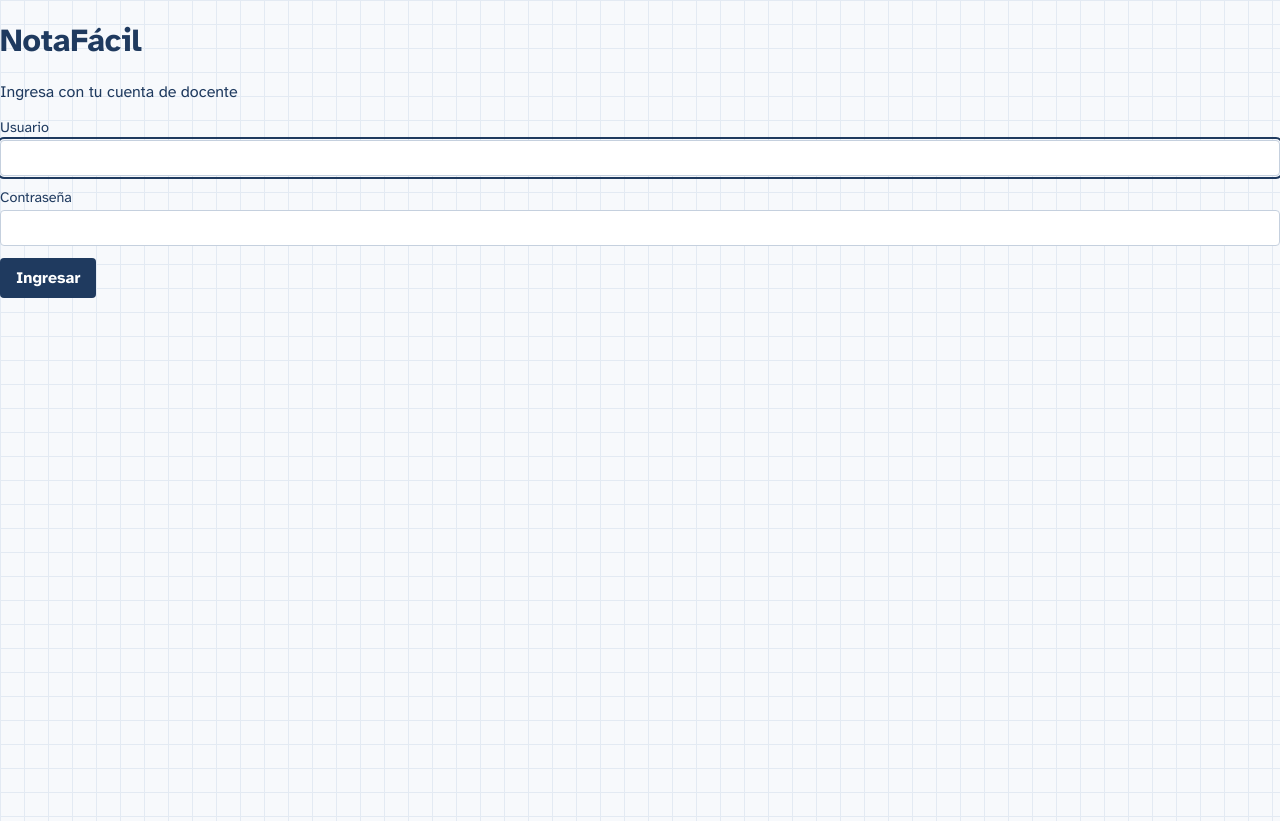
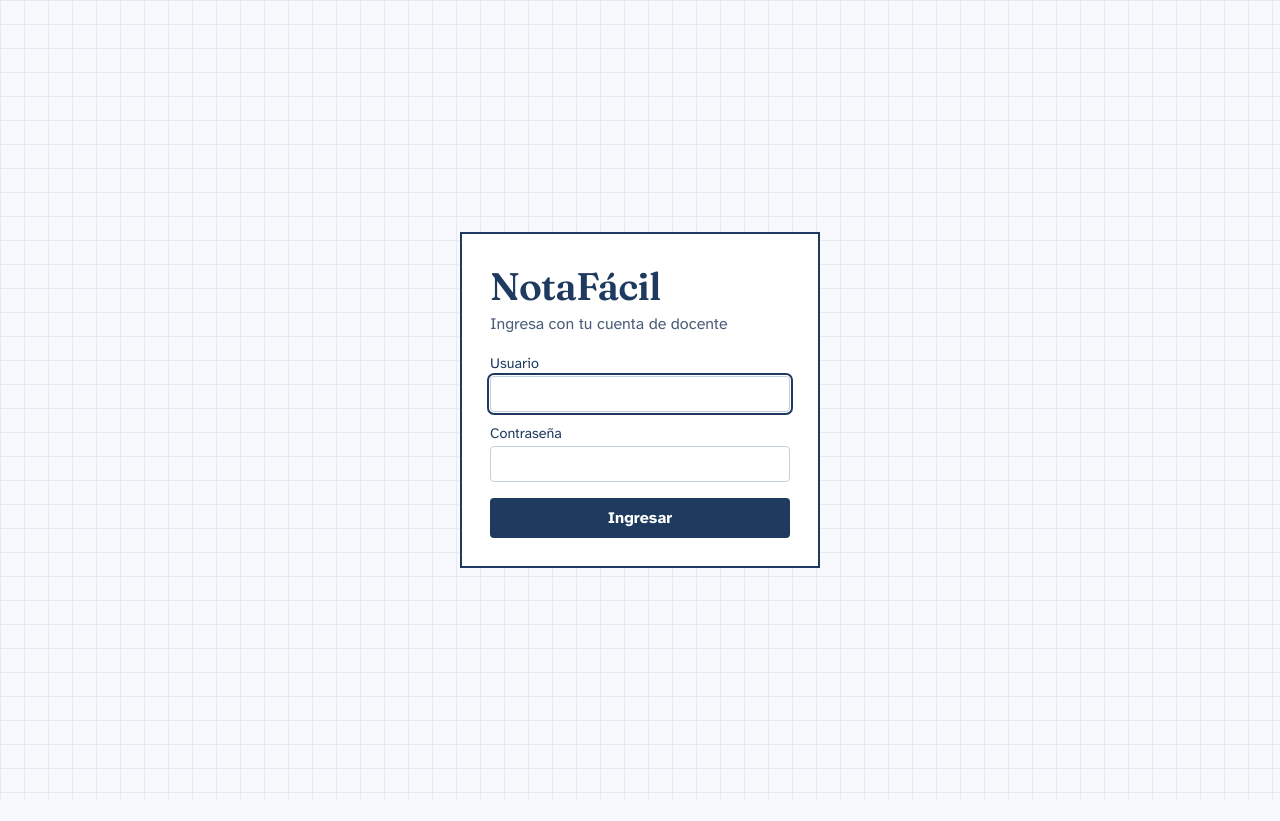
Before and after one commit to DrawRay/NotaFacil, a React (Vite) app in the folder notafacil/: page / in a window 1280 px wide. After the commit the page ends 800 px from the top, so only its background shows below. Built offline with nearby package versions, Linux system fonts and the light colour scheme.

Commit message:
fix(CR-04): agregar estilos de la pantalla de login

```diff
--- a/notafacil/src/index.css
+++ b/notafacil/src/index.css
@@ -97,3 +97,13 @@ td { padding: 8px; border-bottom: 1px solid var(--cuadricula); }
   .dato:nth-child(3) { border-left: none; }
   .cabecera h1 { font-size: 2.3rem; }
 }
+
+/* Inicio de sesión (CR-04) */
+.sesion { display: flex; justify-content: flex-end; align-items: center; gap: 12px; margin-bottom: 8px; color: var(--tinta-suave); }
+.sesion .secundario { padding: 6px 12px; }
+.login-fondo { min-height: 100vh; display: flex; align-items: center; justify-content: center; padding: 20px; }
+.login-tarjeta { width: 100%; max-width: 360px; background: var(--blanco); border: 2px solid var(--tinta); padding: 28px; }
+.login-tarjeta h1 { font-family: 'Fraunces', Georgia, serif; font-size: 2.4rem; margin: 0; letter-spacing: -0.02em; }
+.login-subtitulo { margin: 4px 0 20px; color: var(--tinta-suave); }
+.login-boton { width: 100%; margin-top: 4px; }
+.login-boton:disabled { opacity: 0.7; cursor: wait; }
```
